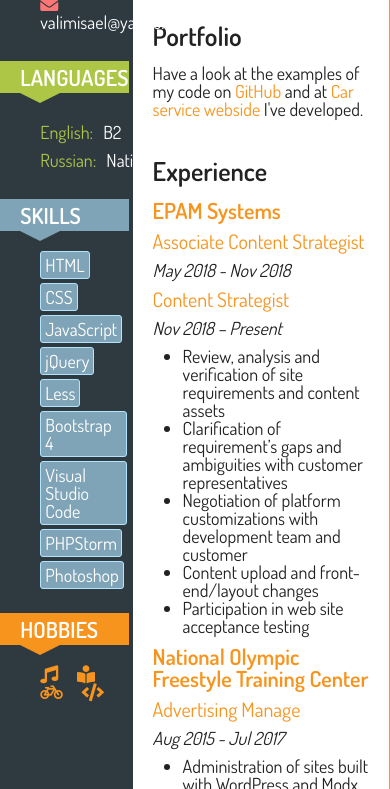
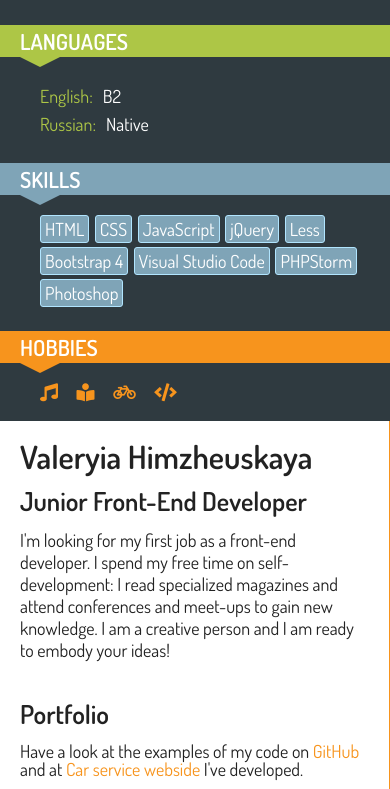
Before and after one commit to Valimisael/rsschool-2019Q1-cv, a plain HTML site: page index.html in a window 390 px wide. Shown: the part 381-1170 px from the top of the page. Drawn offline with Linux system fonts and the light colour scheme.

Commit message:
feat: add media queries and vendor prefixes

```diff
--- a/styles/styles.css
+++ b/styles/styles.css
@@ -1,7 +1,8 @@
 @import url("reset.css");
 
 * {
-  box-sizing: border-box;
+  -webkit-box-sizing: border-box;
+          box-sizing: border-box;
 }
 body {
   font-family: 'Dosis', sans-serif;
@@ -22,6 +23,7 @@ body {
   width: 33%;
   background-color: #2F3A40;
   height: 100vh;
+  position: -webkit-sticky;
   position: sticky;
 }
 .experience-info {
@@ -57,7 +59,8 @@ body {
 }
 .contact-info .photo img{
   border-radius: 50%;
-  box-shadow:  5px 5px 3px #222222;
+  -webkit-box-shadow:  5px 5px 3px #222222;
+          box-shadow:  5px 5px 3px #222222;
 }
 .contact-info .contact-heading {
   background-color: #FE7676;
@@ -178,5 +181,12 @@ body {
   border-radius: 3px;
   color: #FFFFFF;
   background-color: #F7941D;
-
 }
+@media screen and (max-width: 715px) {
+  .contact-info {
+    height: inherit;
+  }
+  .contact-info, .experience-info {
+    width: 100%;
+  }
+}
```
